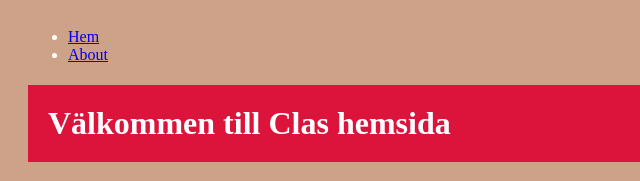
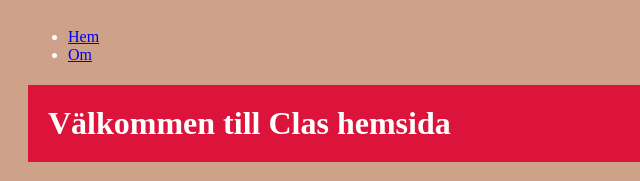
Before and after one commit to clfr73/clfr73, a plain HTML site: page index.html in a window 1280 px wide. Shown: the top 181 px of the page, 0-640 px from the left. Drawn offline with Linux system fonts and the light colour scheme.

Commit message:
Update index.html

```diff
--- a/index.html
+++ b/index.html
@@ -7,7 +7,7 @@
   <nav>
 <ul>
 <li><a href="/">Hem</a></li>
-<li><a href="/om_mig">About</a></li>
+<li><a href="/om_mig">Om</a></li>
 </ul>
 </nav>
 <h1>Välkommen till Clas hemsida</h1>
```
